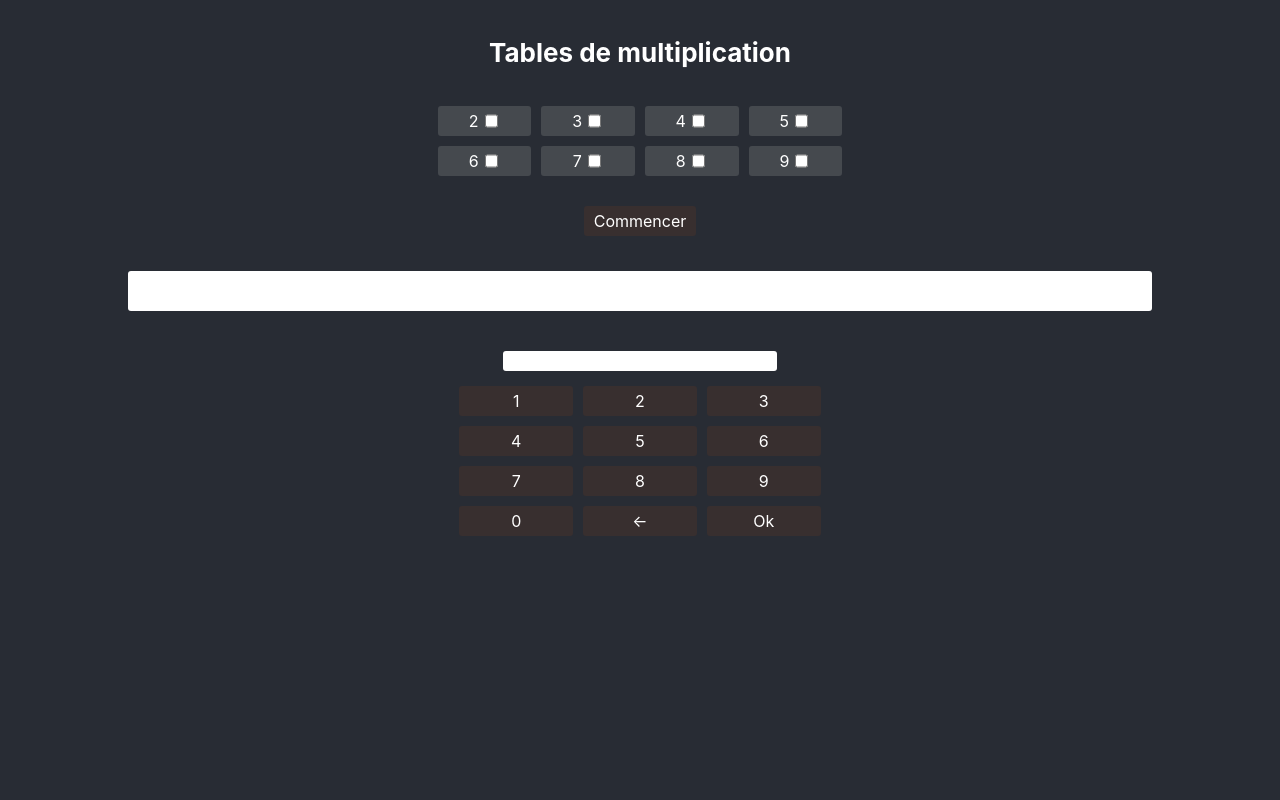
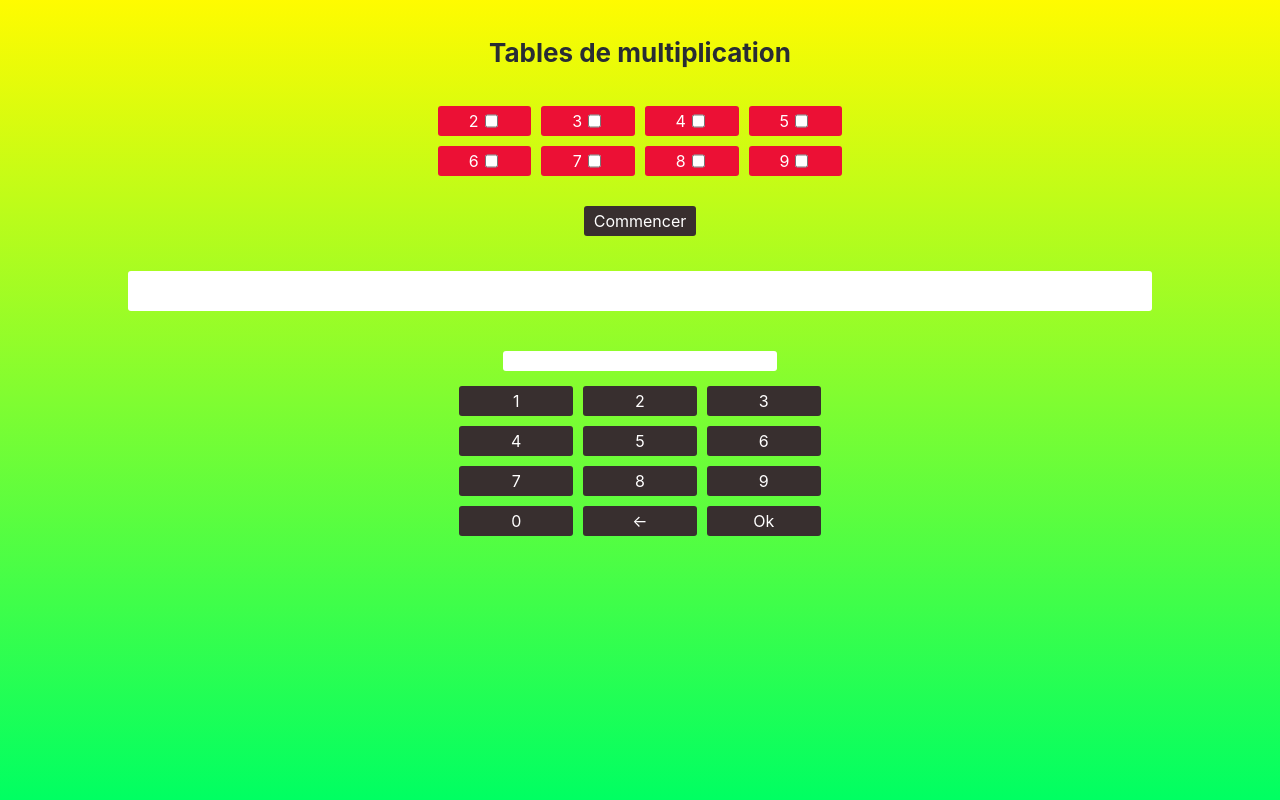
Before and after one commit to rael06/multiplication-tables, a React (Create React App) app: page / in a window 1280 px wide. Built offline with nearby package versions, Linux system fonts and the light colour scheme.

Commit message:
add globals

```diff
--- a/src/common/Header/style.module.scss
+++ b/src/common/Header/style.module.scss
@@ -7,6 +7,6 @@
 
   > h1 {
     font-size: calc(10px + 2vmin);
-    color: $textColor;
+    color: $textColorContrast;
   }
 }
--- a/src/components/MultiplicationTablePage/TablesSelector/index.tsx
+++ b/src/components/MultiplicationTablePage/TablesSelector/index.tsx
@@ -43,7 +43,7 @@ export default function TablesSelector({ putCheckedTables, isStarted }: Props) {
   return (
     <div className={styles.TablesSelector}>
       {tables.map((table) => (
-        <div className={styles.table} key={table.toString()}>
+        <div className={styles.tableCheckbox} key={table.toString()}>
           <Checkbox
             isDisabled={isStarted}
             labelIdPrefix="table"
--- a/src/components/MultiplicationTablePage/TablesSelector/style.module.scss
+++ b/src/components/MultiplicationTablePage/TablesSelector/style.module.scss
@@ -5,13 +5,17 @@
   flex-wrap: wrap;
   padding: 0 10px;
 
-  .table {
+  .tableCheckbox {
     width: calc(1 / 4 * 100% - 10px);
     margin: 0 auto 10px auto;
     justify-content: center;
   }
 
-  .table:nth-last-of-type(-n + 4) {
+  .tableCheckbox > * {
+    background: $tableCheckboxColor;
+  }
+
+  .tableCheckbox:nth-last-of-type(-n + 4) {
     margin-bottom: 0;
   }
 }
--- a/src/components/MultiplicationTablePage/style.module.scss
+++ b/src/components/MultiplicationTablePage/style.module.scss
@@ -1,3 +1,5 @@
+@import "global.module.scss";
+
 .MultiplicationTablePage {
   display: flex;
   flex-direction: column;
@@ -13,6 +15,10 @@
     margin-bottom: 30px;
   }
 
+  .startStopButton > * {
+    background: $startStopButtonColor;
+  }
+
   .question {
     width: 80%;
     height: 40px;
@@ -26,4 +32,8 @@
     max-width: 80%;
     align-self: center;
   }
+
+  .keyboard > * > * > * > * {
+    background: $keyboardButtonColor;
+  }
 }
--- a/src/global.module.scss
+++ b/src/global.module.scss
@@ -1,10 +1,15 @@
 $textColor: white;
-$background: #282c34;
+$textColorContrast: #282c34;
+$background: linear-gradient(#fffb00, #00ff62);
 $textViewBackground: white;
-$textViewColor: black;
+$textViewColor: #282c34;
 $actionBackground: #45494e;
 $mainActionBackground: #1461be;
 $hoveredBackground: #5c6a7c;
 $mainHoveredBackground: #3a82da;
 $actionDisabledBackground: #382f2f;
 $radius: 3px;
+
+$tableCheckboxColor: rgb(236, 16, 53);
+$startStopButtonColor: rgb(31, 16, 236);
+$keyboardButtonColor: rgb(236, 16, 53);
```
Also changed, not shown: 1 other file (tests, documents, lock files or other folders).
